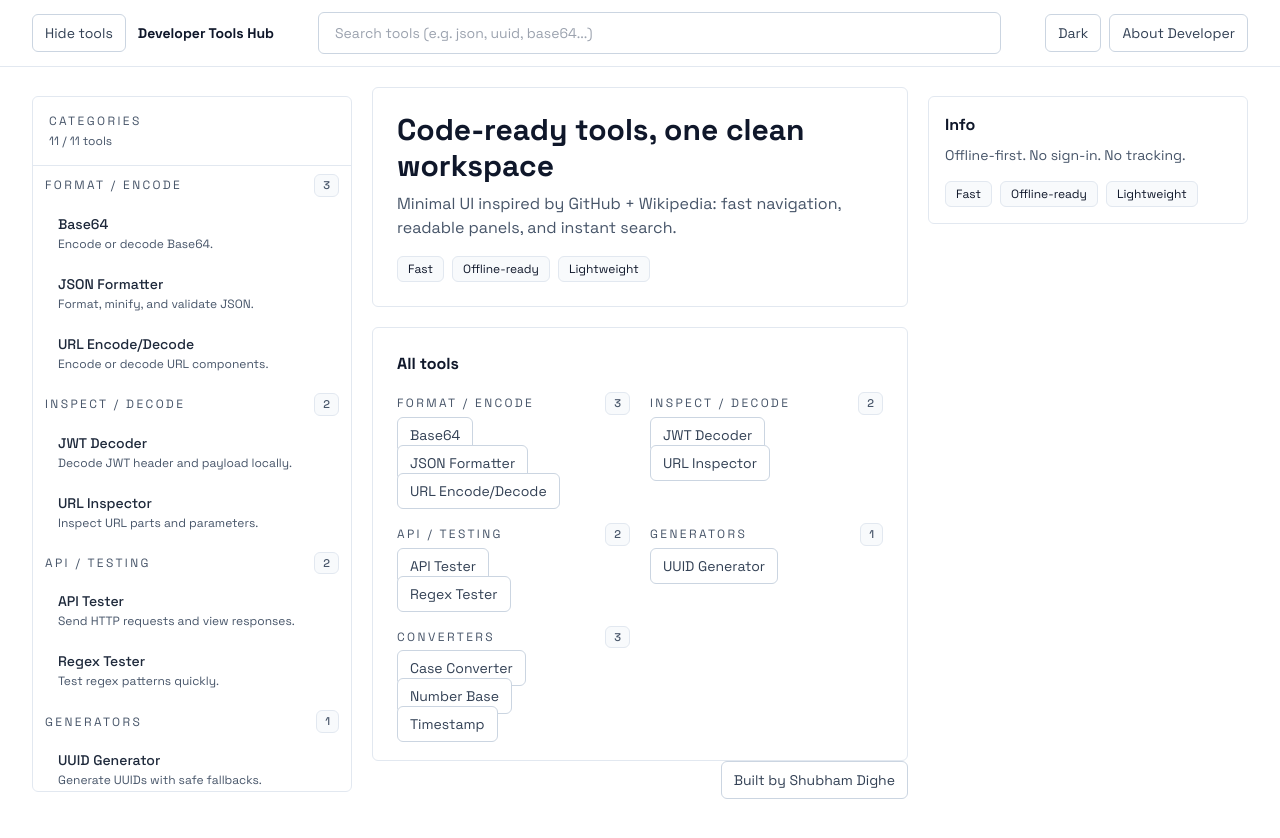
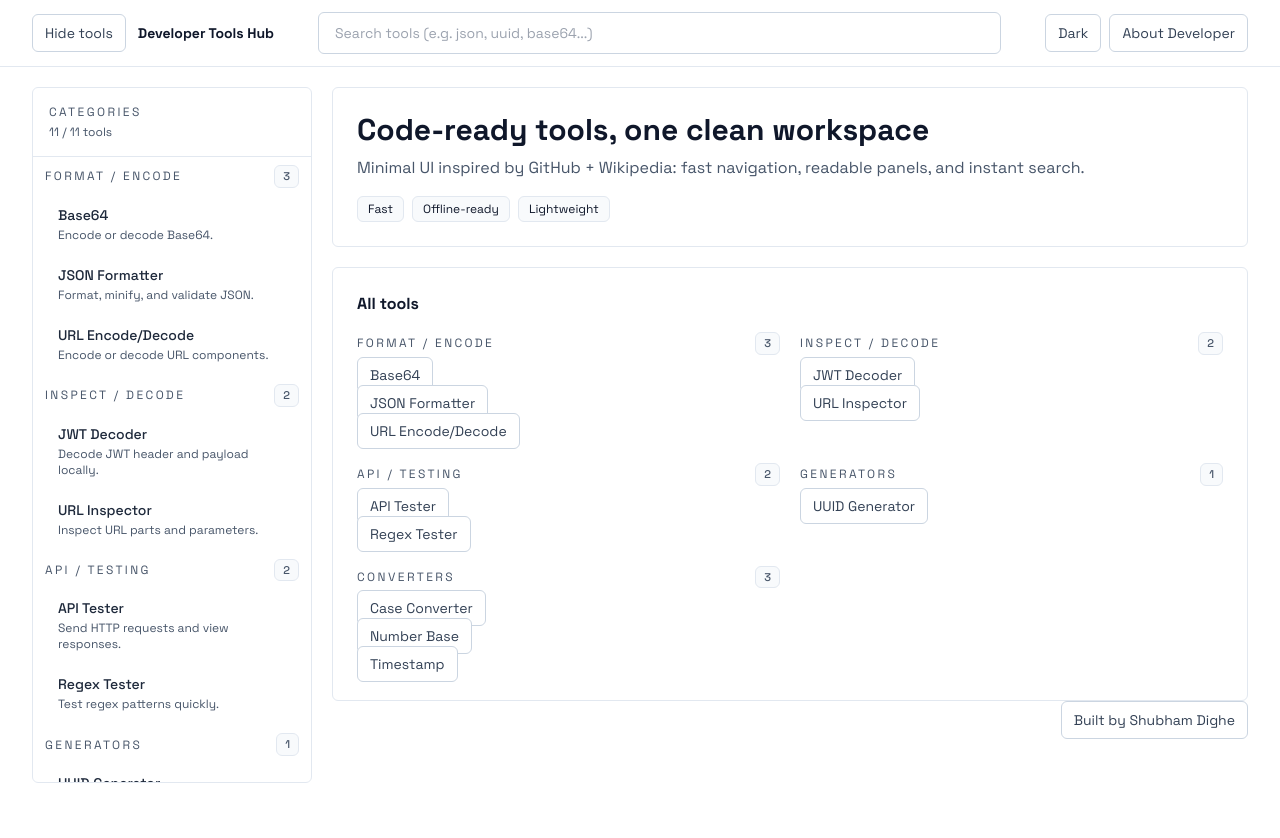
Before and after one commit to ShubhamMaster/developer-tools-hub, a React (Vite) app: page / in a window 1280 px wide. Shown: the top 838 px of the page. Built offline with nearby package versions, Linux system fonts and the light colour scheme.

Commit message:
Remove right info sidebar

```diff
--- a/src/App.jsx
+++ b/src/App.jsx
@@ -191,17 +191,6 @@ function AppLayout({
               visibleToolsCount={visibleTools.length}
             />
           }
-          rightPanel={
-            <aside className="ui-card p-4" aria-label="Tool information">
-              <h2 className="text-base font-semibold text-slate-900 dark:text-slate-100">Info</h2>
-              <p className="ui-muted mt-2 text-sm">Offline-first. No sign-in. No tracking.</p>
-              <div className="mt-4 flex flex-wrap gap-2 text-xs" aria-label="Badges">
-                <span className="ui-surface px-2.5 py-1">Fast</span>
-                <span className="ui-surface px-2.5 py-1">Offline-ready</span>
-                <span className="ui-surface px-2.5 py-1">Lightweight</span>
-              </div>
-            </aside>
-          }
         >
           <Routes>
             <Route index element={<HomePage tools={visibleTools} sectionsById={sectionsById} />} />
@@ -218,7 +207,7 @@ function AppLayout({
             <Route path="*" element={<NotFoundPage />} />
           </Routes>
 
-          <nav className="ui-card p-2 lg:hidden" aria-label="Tool tabs">
+          <nav className="ui-card p-2 xl:hidden" aria-label="Tool tabs">
             <div className="flex gap-2 overflow-x-auto pb-1">
               {visibleTools.map((tool) => (
                 <NavLink
--- a/src/components/ToolLayout.jsx
+++ b/src/components/ToolLayout.jsx
@@ -5,16 +5,15 @@ export default function ToolLayout({
   drawerOpen = false,
   onDrawerClose,
   children,
-  rightPanel,
 }) {
   const gridClass = sidebarCollapsed
-    ? 'grid gap-5 xl:grid-cols-[1fr,320px]'
-    : 'grid gap-5 lg:grid-cols-[320px,1fr] xl:grid-cols-[320px,1fr,320px]';
+    ? 'grid gap-5'
+    : 'grid gap-5 xl:grid-cols-[280px,1fr]';
 
   return (
     <div className={gridClass}>
       {drawerOpen ? (
-        <div className="fixed inset-0 z-50 lg:hidden" role="dialog" aria-modal="true" aria-label="Tool navigation">
+        <div className="fixed inset-0 z-50 xl:hidden" role="dialog" aria-modal="true" aria-label="Tool navigation">
           <button
             type="button"
             className="absolute inset-0 bg-slate-950/40"
@@ -27,11 +26,8 @@ export default function ToolLayout({
         </div>
       ) : null}
 
-      {!sidebarCollapsed ? <div className="min-w-0">{sidebar}</div> : null}
+      {!sidebarCollapsed ? <div className="hidden min-w-0 xl:block">{sidebar}</div> : null}
       <div className="min-w-0">{children}</div>
-      <div className="hidden min-w-0 xl:block">
-        <div className="xl:sticky xl:top-24">{rightPanel}</div>
-      </div>
     </div>
   );
 }
```
